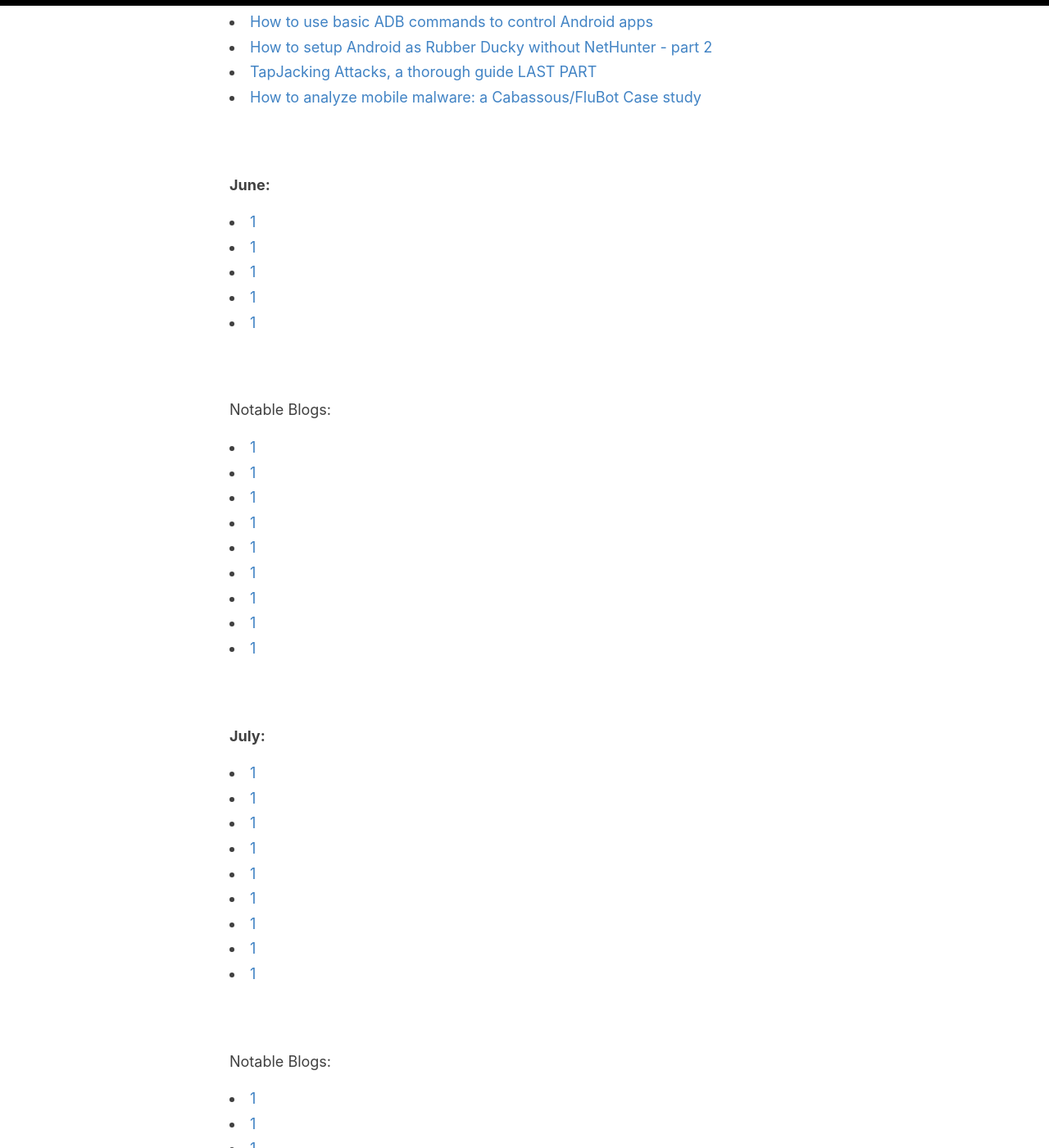
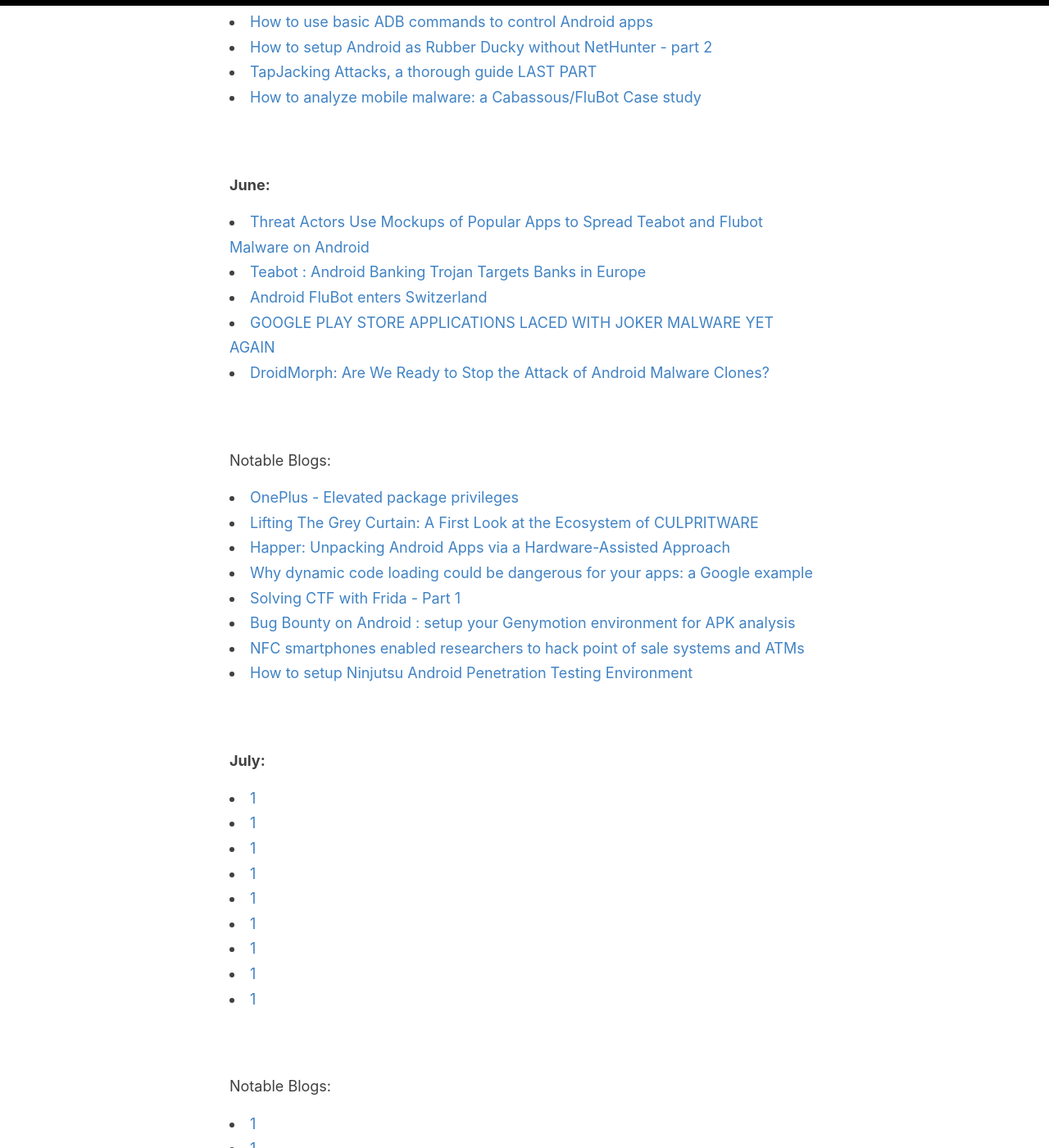
Before and after one commit to sk3ptre/sk3ptre.github.io, a Jekyll site: the page built from _posts/2021-01-18-Malware-Timeline-2021.md, in a window 1280 px wide and 1400 px high, scrolled down 2826 px. Shown: the whole window at 82% size. Built offline with Jekyll 4.4.1, drawn with Linux system fonts in a browser that asks for light colours.

Commit message:
Update 2021-01-18-Malware-Timeline-2021.md

```diff
--- a/_posts/2021-01-18-Malware-Timeline-2021.md
+++ b/_posts/2021-01-18-Malware-Timeline-2021.md
@@ -81,23 +81,22 @@
 <br><br>
 **June:**
 <br>
-<li><a href="https://labs.bitdefender.com/2021/06/threat-actors-use-mockups-of-popular-apps-to-spread-teabot-and-flubot-malware-on-android/">1</a></li>
-<li><a href="https://labs.k7computing.com/?p=22407&s=03">1</a></li>
-<li><a href="https://securityblog.switch.ch/2021/06/19/android-flubot-enters-switzerland/">1</a></li>
-<li><a href="https://blogs.quickheal.com/google-play-store-applications-laced-with-joker-malware-yet-again/">1</a></li>
-<li><a href="https://arxiv.org/pdf/2106.09218.pdf">1</a></li>
+<li><a href="https://labs.bitdefender.com/2021/06/threat-actors-use-mockups-of-popular-apps-to-spread-teabot-and-flubot-malware-on-android/">Threat Actors Use Mockups of Popular Apps to Spread Teabot and Flubot Malware on Android</a></li>
+<li><a href="https://labs.k7computing.com/?p=22407&s=03">Teabot : Android Banking Trojan Targets Banks in Europe</a></li>
+<li><a href="https://securityblog.switch.ch/2021/06/19/android-flubot-enters-switzerland/">Android FluBot enters Switzerland</a></li>
+<li><a href="https://blogs.quickheal.com/google-play-store-applications-laced-with-joker-malware-yet-again/">GOOGLE PLAY STORE APPLICATIONS LACED WITH JOKER MALWARE YET AGAIN</a></li>
+<li><a href="https://arxiv.org/pdf/2106.09218.pdf">DroidMorph: Are We Ready to Stop the Attack of Android Malware Clones?</a></li>
 <br><br>
 Notable Blogs:
 <br>
-<li><a href="https://bugs.chromium.org/p/apvi/issues/detail?id=46&q=&can=1">1</a></li>
-<li><a href="https://cobalt.io/blog/getting-started-with-android-application-security-6f20b76d795b">1</a></li>
-<li><a href="https://arxiv.org/pdf/2106.05756.pdf">1</a></li>
-<li><a href="https://yajin.org/papers/sp21_happer.pdf">1</a></li>
-<li><a href="https://blog.oversecured.com/Why-dynamic-code-loading-could-be-dangerous-for-your-apps-a-Google-example/">1</a></li>
-<li><a href="https://cmrodriguez.me/blog/hpandro-1/">1</a></li>
-<li><a href="https://blog.yeswehack.com/yeswerhackers/bug-bounty-android-setup-genymotion-environment-apk-analysis/">1</a></li>
-<li><a href="https://www.xda-developers.com/smartphones-nfc-point-of-sale-atm-hack/">1</a></li>
-<li><a href="https://ninjutsu-blog.github.io/2021/06/27/How-to-setup-Ninjutsu-Android-Penetration-Testing-Environment/">1</a></li>
+<li><a href="https://bugs.chromium.org/p/apvi/issues/detail?id=46&q=&can=1">OnePlus - Elevated package privileges</a></li>
+<li><a href="https://arxiv.org/pdf/2106.05756.pdf">Lifting The Grey Curtain: A First Look at the Ecosystem of CULPRITWARE</a></li>
+<li><a href="https://yajin.org/papers/sp21_happer.pdf">Happer: Unpacking Android Apps via a Hardware-Assisted Approach</a></li>
+<li><a href="https://blog.oversecured.com/Why-dynamic-code-loading-could-be-dangerous-for-your-apps-a-Google-example/">Why dynamic code loading could be dangerous for your apps: a Google example</a></li>
+<li><a href="https://cmrodriguez.me/blog/hpandro-1/">Solving CTF with Frida - Part 1</a></li>
+<li><a href="https://blog.yeswehack.com/yeswerhackers/bug-bounty-android-setup-genymotion-environment-apk-analysis/">Bug Bounty on Android : setup your Genymotion environment for APK analysis</a></li>
+<li><a href="https://www.xda-developers.com/smartphones-nfc-point-of-sale-atm-hack/">NFC smartphones enabled researchers to hack point of sale systems and ATMs</a></li>
+<li><a href="https://ninjutsu-blog.github.io/2021/06/27/How-to-setup-Ninjutsu-Android-Penetration-Testing-Environment/">How to setup Ninjutsu Android Penetration Testing Environment</a></li>
 <br><br>
 **July:**
 <li><a href="https://news.drweb.com/show/?i=14244&lng=en&c=5">1</a></li>
```
